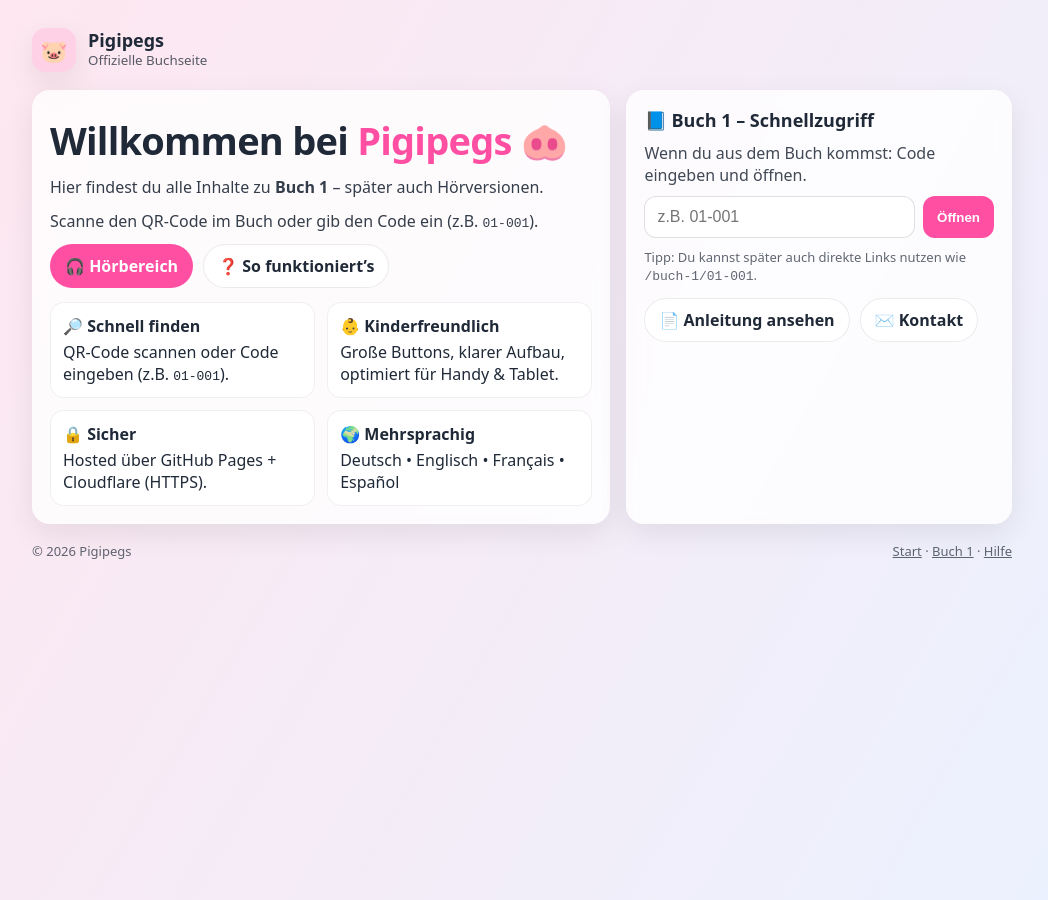
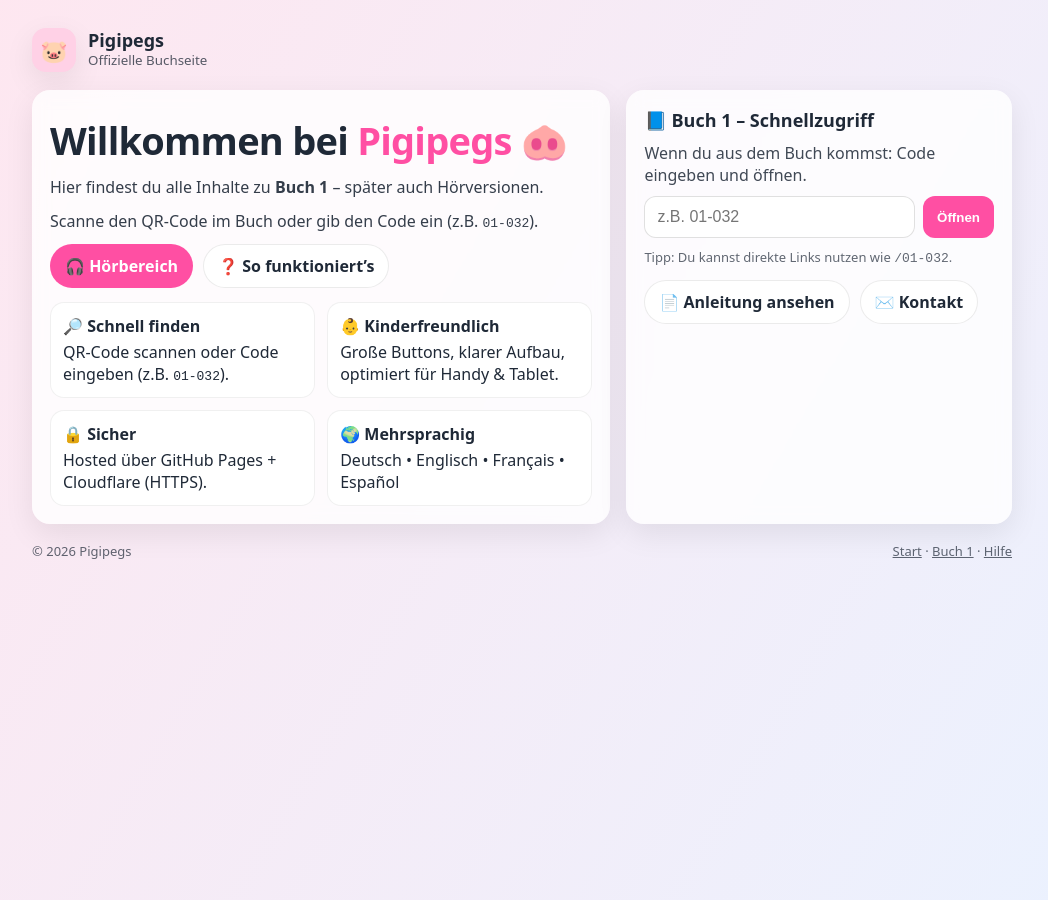
Before and after one commit to Pigipegs/pigipegs, a Jekyll site: the page book01/index.html, which Jekyll copies as it is, in a window 1280 px wide. Shown: the whole page, without its empty margins (118-1166 px from the left). Built offline with Jekyll 4.4.1, drawn with Linux system fonts in a browser that asks for light colours.

Commit message:
Update index.html

```diff
--- a/book01/index.html
+++ b/book01/index.html
@@ -65,17 +65,17 @@
       <div class="card">
         <h1>Willkommen bei <span class="pink">Pigipegs</span> 🐽</h1>
         <p>Hier findest du alle Inhalte zu <b>Buch 1</b> – später auch Hörversionen.</p>
-        <p>Scanne den QR-Code im Buch oder gib den Code ein (z.B. <code>01-001</code>).</p>
+        <p>Scanne den QR-Code im Buch oder gib den Code ein (z.B. <code>01-032</code>).</p>
 
         <div class="btnrow">
           <a class="btn primary" href="/book01/audio.html">🎧 Hörbereich</a>
-          <a class="btn" href="/book01/so-gehts">❓ So funktioniert’s</a>
+          <a class="btn" href="/book01/so-gehts/">❓ So funktioniert’s</a>
         </div>
 
         <div class="mini">
           <div class="pill">
             <b>🔎 Schnell finden</b>
-            QR-Code scannen oder Code eingeben (z.B. <code>01-001</code>).
+            QR-Code scannen oder Code eingeben (z.B. <code>01-032</code>).
           </div>
           <div class="pill">
             <b>👶 Kinderfreundlich</b>
@@ -96,23 +96,23 @@
         <h2>📘 Buch 1 – Schnellzugriff</h2>
         <p style="margin-bottom:10px;opacity:.85;">Wenn du aus dem Buch kommst: Code eingeben und öffnen.</p>
         <div class="input">
-          <input id="code" placeholder="z.B. 01-001" inputmode="text" />
+          <input id="code" placeholder="z.B. 01-032" inputmode="text" />
           <button onclick="go()">Öffnen</button>
         </div>
         <div class="hint">
-          Tipp: Du kannst später auch direkte Links nutzen wie <code>/buch-1/01-001</code>.
+          Tipp: Du kannst direkte Links nutzen wie <code>/01-032</code>.
         </div>
 
         <div class="btnrow" style="margin-top:14px;">
-          <a class="btn" href="/buch-1/so-gehts">📄 Anleitung ansehen</a>
-          <a class="btn" href="/kontakt">✉️ Kontakt</a>
+          <a class="btn" href="/book01/so-gehts/">📄 Anleitung ansehen</a>
+          <a class="btn" href="/impressum/">✉️ Kontakt</a>
         </div>
       </div>
     </div>
 
     <footer>
       <span>© 2026 Pigipegs</span>
-      <span><a href="/">Start</a> · <a href="/buch-1">Buch 1</a> · <a href="/hilfe">Hilfe</a></span>
+      <span><a href="/">Start</a> · <a href="/book01/">Buch 1</a> · <a href="/book01/so-gehts/">Hilfe</a></span>
     </footer>
   </div>
 
@@ -120,8 +120,23 @@
     function go(){
       const v = (document.getElementById('code').value || '').trim();
       if(!v) return;
-      // später kannst du hier Mapping machen (z.B. 01-001 => /buch-1/01-001)
-      location.href = '/buch-1/' + encodeURIComponent(v);
+
+      const match = v.match(/^(\d{2})-(\d{3})$/);
+      if(!match){
+        alert('Bitte Code im Format 01-032 eingeben.');
+        return;
+      }
+
+      const book = match[1];
+      const page = match[2];
+
+      if(book !== '01'){
+        alert('Aktuell ist nur Buch 01 verfügbar.');
+        return;
+      }
+
+      const chapter = page.slice(-2);
+      location.href = '/book01/audio.html?s=' + chapter;
     }
   </script>
 </body>
```
